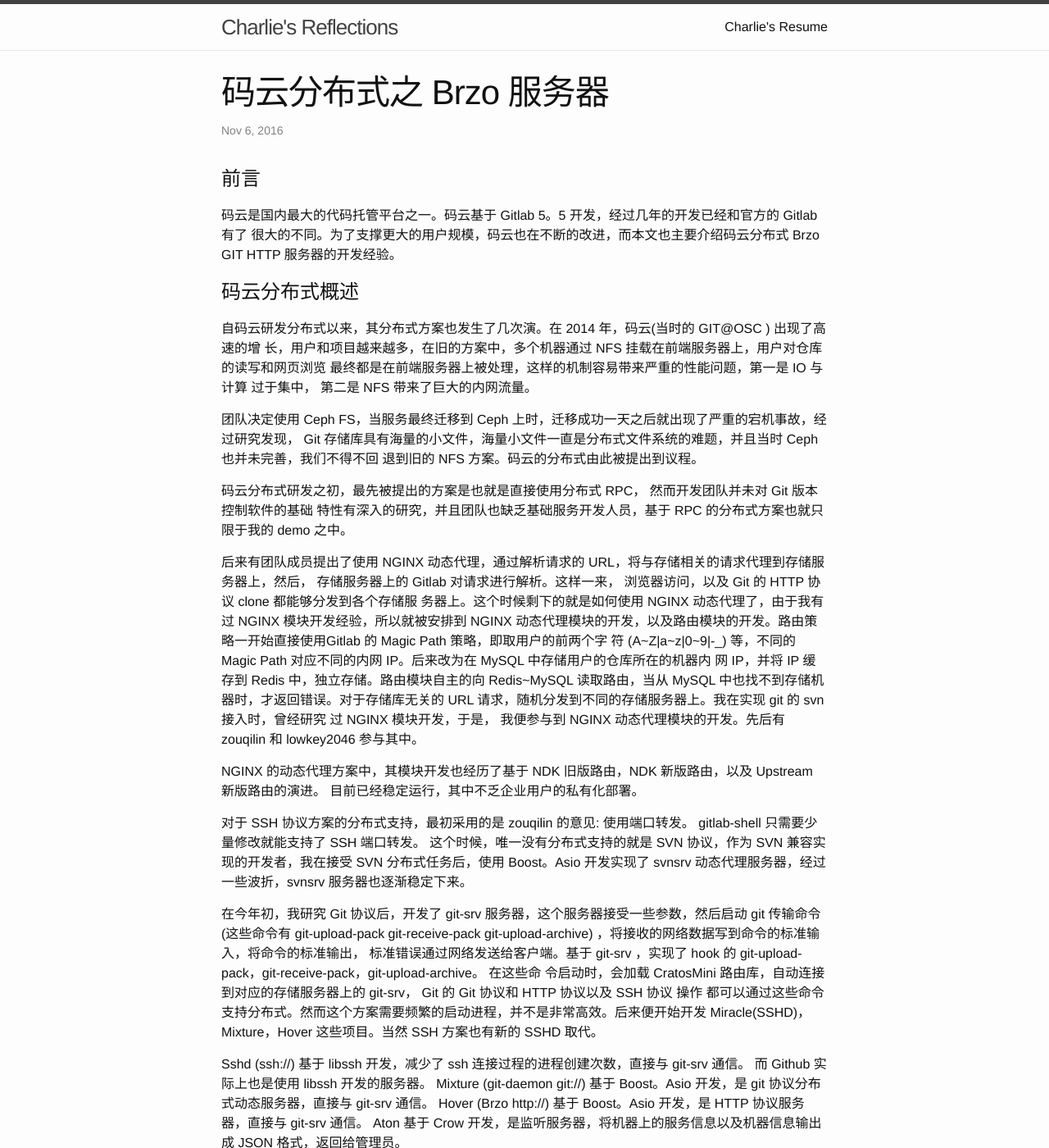
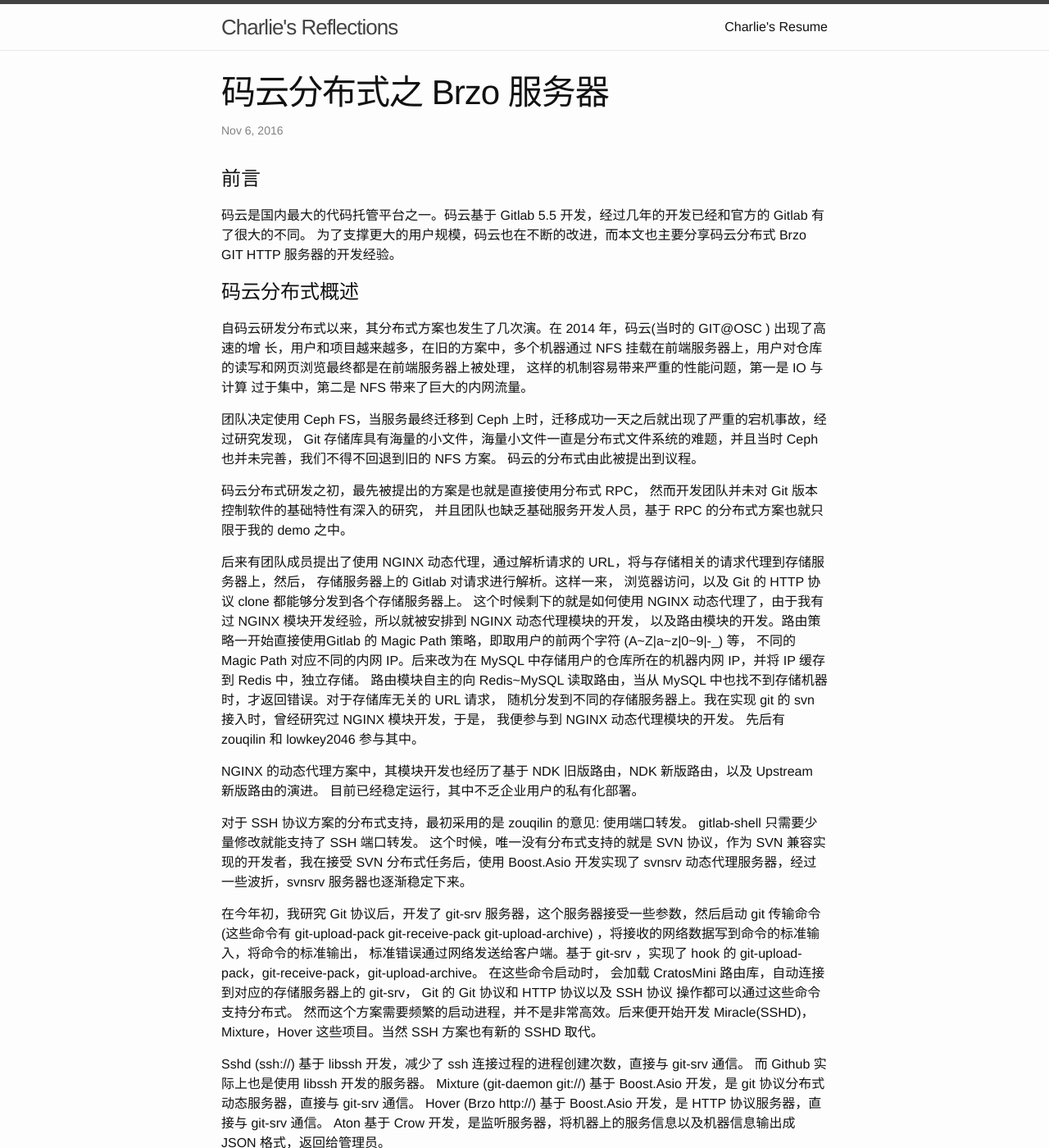
Before and after one commit to fcharlie/fcharlie.github.io, a Jekyll site: the page built from _posts/2016-11-05-Brzo.md, in a window 1280 px wide and 1400 px high. Shown: the whole window at 82% size. Built offline with Jekyll 4.4.1, drawn with Linux system fonts in a browser that asks for light colours; some of the changed text lies outside the part shown.

Commit message:
Fix spell

```diff
--- a/_posts/2016-11-05-Brzo.md
+++ b/_posts/2016-11-05-Brzo.md
@@ -8,50 +8,47 @@
 
 # 前言
 
-码云是国内最大的代码托管平台之一。码云基于 Gitlab 5。5 开发，经过几年的开发已经和官方的 Gitlab 有了
-很大的不同。为了支撑更大的用户规模，码云也在不断的改进，而本文也主要介绍码云分布式 Brzo GIT HTTP
-服务器的开发经验。
+码云是国内最大的代码托管平台之一。码云基于 Gitlab 5.5 开发，经过几年的开发已经和官方的 Gitlab 有了很大的不同。
+为了支撑更大的用户规模，码云也在不断的改进，而本文也主要分享码云分布式 Brzo GIT HTTP 服务器的开发经验。
 
 # 码云分布式概述
 
 自码云研发分布式以来，其分布式方案也发生了几次演。在 2014 年，码云(当时的 GIT@OSC ) 出现了高速的增
-长，用户和项目越来越多，在旧的方案中，多个机器通过 NFS 挂载在前端服务器上，用户对仓库的读写和网页浏览
-最终都是在前端服务器上被处理，这样的机制容易带来严重的性能问题，第一是 IO 与 计算 过于集中，
-第二是 NFS 带来了巨大的内网流量。
+长，用户和项目越来越多，在旧的方案中，多个机器通过 NFS 挂载在前端服务器上，用户对仓库的读写和网页浏览最终都是在前端服务器上被处理，
+这样的机制容易带来严重的性能问题，第一是 IO 与计算 过于集中，第二是 NFS 带来了巨大的内网流量。
 
 团队决定使用 Ceph FS，当服务最终迁移到 Ceph 上时，迁移成功一天之后就出现了严重的宕机事故，经过研究发现，
-Git 存储库具有海量的小文件，海量小文件一直是分布式文件系统的难题，并且当时 Ceph 也并未完善，我们不得不回
-退到旧的 NFS 方案。码云的分布式由此被提出到议程。
+Git 存储库具有海量的小文件，海量小文件一直是分布式文件系统的难题，并且当时 Ceph 也并未完善，我们不得不回退到旧的 NFS 方案。
+码云的分布式由此被提出到议程。
 
-码云分布式研发之初，最先被提出的方案是也就是直接使用分布式 RPC， 然而开发团队并未对 Git 版本控制软件的基础
-特性有深入的研究，并且团队也缺乏基础服务开发人员，基于 RPC 的分布式方案也就只限于我的 demo 之中。
+码云分布式研发之初，最先被提出的方案是也就是直接使用分布式 RPC， 然而开发团队并未对 Git 版本控制软件的基础特性有深入的研究，
+并且团队也缺乏基础服务开发人员，基于 RPC 的分布式方案也就只限于我的 demo 之中。
 
 后来有团队成员提出了使用 NGINX 动态代理，通过解析请求的 URL，将与存储相关的请求代理到存储服务器上，然后，
-存储服务器上的 Gitlab 对请求进行解析。这样一来， 浏览器访问，以及 Git 的 HTTP 协议 clone 都能够分发到各个存储服
-务器上。这个时候剩下的就是如何使用 NGINX 动态代理了，由于我有过 NGINX 模块开发经验，所以就被安排到 NGINX
-动态代理模块的开发，以及路由模块的开发。路由策略一开始直接使用Gitlab 的 Magic Path 策略，即取用户的前两个字
-符 (A~Z|a~z|0~9|-_) 等，不同的 Magic Path 对应不同的内网 IP。后来改为在 MySQL 中存储用户的仓库所在的机器内
-网 IP，并将 IP 缓存到 Redis 中，独立存储。路由模块自主的向 Redis~MySQL 读取路由，当从 MySQL 中也找不到存储机
-器时，才返回错误。对于存储库无关的 URL 请求，随机分发到不同的存储服务器上。我在实现 git 的 svn 接入时，曾经研究
-过 NGINX 模块开发，于是， 我便参与到 NGINX 动态代理模块的开发。先后有 zouqilin 和 lowkey2046 参与其中。
+存储服务器上的 Gitlab 对请求进行解析。这样一来， 浏览器访问，以及 Git 的 HTTP 协议 clone 都能够分发到各个存储服务器上。
+这个时候剩下的就是如何使用 NGINX 动态代理了，由于我有过 NGINX 模块开发经验，所以就被安排到 NGINX 动态代理模块的开发，
+以及路由模块的开发。路由策略一开始直接使用Gitlab 的 Magic Path 策略，即取用户的前两个字符 (A~Z|a~z|0~9|-_) 等，
+不同的 Magic Path 对应不同的内网 IP。后来改为在 MySQL 中存储用户的仓库所在的机器内网 IP，并将 IP 缓存到 Redis 中，独立存储。
+路由模块自主的向 Redis~MySQL 读取路由，当从 MySQL 中也找不到存储机器时，才返回错误。对于存储库无关的 URL 请求，
+随机分发到不同的存储服务器上。我在实现 git 的 svn 接入时，曾经研究过 NGINX 模块开发，于是， 我便参与到 NGINX 动态代理模块的开发。
+先后有 zouqilin 和 lowkey2046 参与其中。
 
 NGINX 的动态代理方案中，其模块开发也经历了基于 NDK 旧版路由，NDK 新版路由，以及 Upstream 新版路由的演进。
 目前已经稳定运行，其中不乏企业用户的私有化部署。
 
 对于 SSH 协议方案的分布式支持，最初采用的是 zouqilin 的意见: 使用端口转发。 gitlab-shell 只需要少量修改就能支持了 SSH 端口转发。
-这个时候，唯一没有分布式支持的就是 SVN 协议，作为 SVN 兼容实现的开发者，我在接受 SVN 分布式任务后，使用 Boost。Asio 开发实现了
+这个时候，唯一没有分布式支持的就是 SVN 协议，作为 SVN 兼容实现的开发者，我在接受 SVN 分布式任务后，使用 Boost.Asio 开发实现了
 svnsrv 动态代理服务器，经过一些波折，svnsrv 服务器也逐渐稳定下来。
 
 在今年初，我研究 Git 协议后，开发了 git-srv 服务器，这个服务器接受一些参数，然后启动 git 传输命令
 (这些命令有 git-upload-pack git-receive-pack git-upload-archive) ，将接收的网络数据写到命令的标准输入，将命令的标准输出，
-标准错误通过网络发送给客户端。基于 git-srv ，实现了 hook 的 git-upload-pack，git-receive-pack，git-upload-archive。 在这些命
-令启动时，会加载 CratosMini 路由库，自动连接到对应的存储服务器上的 git-srv， Git 的 Git 协议和 HTTP 协议以及 SSH 协议 操作
-都可以通过这些命令支持分布式。然而这个方案需要频繁的启动进程，并不是非常高效。后来便开始开发 Miracle(SSHD)，Mixture，Hover
-这些项目。当然 SSH 方案也有新的 SSHD 取代。
+标准错误通过网络发送给客户端。基于 git-srv ，实现了 hook 的 git-upload-pack，git-receive-pack，git-upload-archive。 在这些命令启动时，
+会加载 CratosMini 路由库，自动连接到对应的存储服务器上的 git-srv， Git 的 Git 协议和 HTTP 协议以及 SSH 协议 操作都可以通过这些命令支持分布式。
+然而这个方案需要频繁的启动进程，并不是非常高效。后来便开始开发 Miracle(SSHD)，Mixture，Hover 这些项目。当然 SSH 方案也有新的 SSHD 取代。
 
 Sshd (ssh://)  基于 libssh 开发，减少了 ssh 连接过程的进程创建次数，直接与 git-srv 通信。 而 Github 实际上也是使用 libssh 开发的服务器。
-Mixture (git-daemon git://) 基于 Boost。Asio 开发，是 git 协议分布式动态服务器，直接与 git-srv 通信。
-Hover (Brzo http://) 基于 Boost。Asio 开发，是 HTTP 协议服务器，直接与 git-srv 通信。
+Mixture (git-daemon git://) 基于 Boost.Asio 开发，是 git 协议分布式动态服务器，直接与 git-srv 通信。
+Hover (Brzo http://) 基于 Boost.Asio 开发，是 HTTP 协议服务器，直接与 git-srv 通信。
 Aton 基于 Crow 开发，是监听服务器，将机器上的服务信息以及机器信息输出成 JSON 格式，返回给管理员。
 
 这些服务的实现，使得码云整个架构变得清晰起来。也能够支撑更大的用户规模，更好的横向扩展。
@@ -225,11 +220,12 @@
 };
 {% endhighlight %}
 
-ChunkedsizeEx 负责解析，根据返回值的不同，Session 将决定写 chunk 到后端还是继续读取。这样虽然使编码变得复杂，当减少内存分配，降低拷贝
+ChunkedsizeEx 负责解析，根据返回值的不同，Session 将决定写 chunk 到后端还是继续读取。这样虽然使编码变得复杂，当减少内存分配，降低拷贝。
 这对于长期运行的服务器来说，是非常重要的。
 
-生成 chunked 编码时，使用 async_read_some 读取一定大小的数据，准备的缓冲区预留前8个字节，后2字节，共计10字节，读取到数据后，将数据长度
-按照 chunk 规定格式写入前8个字节，8字节与缓冲区大小有关，尾部写入 "\r\n"。与存储服务器连接断开时(或者进程关闭输出)，写入 chunk-end 即 "0\r\n\r\n"
+生成 chunked 编码时，使用 async_read_some 读取一定大小的数据，准备的缓冲区预留前8个字节，后2字节，共计10字节，读取到数据后，
+将数据长度按照 chunk 规定格式写入前8个字节，8字节与缓冲区大小有关，尾部写入 "\r\n"。与存储服务器连接断开时(或者进程关闭输出)，
+写入 chunk-end 即 "0\r\n\r\n"
 
 这种 chunk 策略，能够减少内存拷贝，降低服务器资源占用。Brzo 的 clone 速度和 GIT 协议服务器 Mixture (git-daemon) 接近。
 
@@ -237,10 +233,10 @@
 
 Git 客户端在 fetch 的 POST 请求时，发送给客户端的需要的引用列表一般使用 gzip 编码，此时 Content-Encoding 对应的编码是 gzip。
 
-[gzip](https://en。wikipedia。org/wiki/Gzip) 使用的是 Deflate 算法，要解析 gzip，通常的办法是使用 zlib 来实现。在 我开发 Exile 时，就使用过
-zlib 解析 gzip [GZipStream。cpp](https://github。com/fstudio/Exile/blob/659294de0fa81b2f04c409afe23657f7d3a91f31/Exile/GZipStream。cpp)
-当然， GZipStream。cpp 解析的是已知 gzip 编码大小，一次性解析完毕就行，Brzo 解析则是读取多少解析多少，所以这里使用了类似与 ChunkedsizeImpl 的
-策略。
+[gzip](https://en.wikipedia.org/wiki/Gzip) 使用的是 Deflate 算法，要解析 gzip，通常的办法是使用 zlib 来实现。在 我开发 Exile 时，就使用过
+zlib 解析 gzip [GZipStream.cpp](https://github.com/fstudio/Exile/blob/659294de0fa81b2f04c409afe23657f7d3a91f31/Exile/GZipStream.cpp)
+当然， GZipStream.cpp 解析的是已知 gzip 编码大小，一次性解析完毕就行，Brzo 解析则是读取多少解析多少，
+所以这里使用了类似与 ChunkedsizeImpl 的策略。
 
 {% highlight cpp %}
 class GZipExchange {
@@ -248,7 +244,7 @@
   GZipExchange();
   ~GZipExchange();
   bool Initialize(char *refbuf， size_t bufsize); ////
-  bool IsEmpty() const { return stream_。avail_out != 0; }
+  bool IsEmpty() const { return stream_.avail_out != 0; }
   bool AvailableJoin(const char *buf， size_t len);
   ssize_t Decompress();
 
@@ -265,15 +261,15 @@
 
 ## Unix domain socket 支持
 
-Brzo 核心版运行在 Linux 上，用户在使用 NGINX， Apache 之类的 HTTP 服务器作为负载均衡服务器时，可以
-通过 Unix domain socket 与 Brzo 通信， Brzo 基于 Boost。Asio 开发，在实现对 Unix domain socket 的支持
-时也就考虑到使用 Boost。Asio 的方案。
+Brzo 核心版运行在 Linux 上，用户在使用 NGINX， Apache 之类的 HTTP 服务器作为负载均衡服务器时，
+可以通过 Unix domain socket 与 Brzo 通信，
+ Brzo 基于 Boost.Asio 开发，在实现对 Unix domain socket 的支持时也就考虑到使用 Boost.Asio 的方案。
 
-Boost。Asio 支持 Unix domain socket 可以使用:
-[[boost::asio::local::stream_protocol::socket](http://www。boost。org/doc/libs/1_62_0/doc/html/boost_asio/reference/local__stream_protocol/socket。html)]
+Boost.Asio 支持 Unix domain socket 可以使用:
+[boost::asio::local::stream_protocol::socket](http://www.boost.org/doc/libs/1_62_0/doc/html/boost_asio/reference/local__stream_protocol/socket.html)
 
-而普通的 TCP 使用 boost::asio::ip::tcp::socket， 两个类都拥有相同的读写函数，可以直接使用模板包装一下，就可以支持两种 socket 了。更多的细节可以
-查看开源版本源码。
+而普通的 TCP 使用 boost::asio::ip::tcp::socket， 两个类都拥有相同的读写函数，可以直接使用模板包装一下，就可以支持两种 socket 了。
+更多的细节可以查看开源版本源码。
 
 # Brzo 开源版本
 
@@ -286,13 +282,13 @@
 {% highlight cpp %}
 #ifndef PROCESS_HPP
 #define PROCESS_HPP
-#include <boost/asio。hpp>
+#include <boost/asio.hpp>
 #ifdef _WIN32
-#include <boost/asio/windows/stream_handle。hpp>
+#include <boost/asio/windows/stream_handle.hpp>
 typedef boost::asio::windows::stream_handle stdiostream;
 typedef DWORD ProcessId;
 #else
-#include <boost/asio/posix/stream_descriptor。hpp>
+#include <boost/asio/posix/stream_descriptor.hpp>
 typedef boost::asio::posix::stream_descriptor stdiostream;
 typedef pid_t ProcessId;
 #endif
@@ -327,12 +323,12 @@
     boost::asio::async_read(output_， buffers， handler);
   }
   void cancel() {
-    input_。cancel();
-    output_。cancel();
+    input_.cancel();
+    output_.cancel();
   }
   void cancel(boost::system::error_code &ec) {
-    input_。cancel(ec);
-    output_。cancel(ec);
+    input_.cancel(ec);
+    output_.cancel(ec);
   }
 
 private:
@@ -349,8 +345,8 @@
 
 ## Windows 命名管道
 
-在 Windows 中，匿名管道不支持端口完成，而对于 boost stream_handle 而言，不支持端口完成意味着不能异步读写，所以我们需要改造新的
-管道，实际上匿名管道是命名管道的一种特殊实现，同样的，我们也可以使用命名管道实现支持端口完成的等价匿名管道。
+在 Windows 中，匿名管道不支持端口完成，而对于 boost stream_handle 而言，不支持端口完成意味着不能异步读写，
+所以我们需要改造新的管道，实际上匿名管道是命名管道的一种特殊实现，同样的，我们也可以使用命名管道实现支持端口完成的等价匿名管道。
 
 {% highlight cpp %}
 BOOL WINAPI MzCreatePipeEx(OUT LPHANDLE lpReadPipe， OUT LPHANDLE lpWritePipe，
@@ -364,7 +360,7 @@
   //
 
   auto PipeId = InterlockedIncrement(&ProcessPipeId_);
-  StringCchPrintfW(PipeNameBuffer， MAX_PATH， L"\\\\。\\Pipe\\Brzo。%08x。%08x"，
+  StringCchPrintfW(PipeNameBuffer， MAX_PATH， L"\\\\。\\Pipe\\Brzo.%08x.%08x"，
                    GetCurrentProcessId()， PipeId);
 
   ReadPipeHandle = CreateNamedPipeW(
@@ -410,4 +406,4 @@
 # 备注
 
 1. 此处 NDK 是 ngx_devel_kit， nginx development kit
-2. RIO - [Registered Input/Output (RIO) API Extensions](https://msdn。microsoft。com/en-us/library/hh997032。aspx)
+2. RIO - [Registered Input/Output (RIO) API Extensions](https://msdn.microsoft.com/en-us/library/hh997032.aspx)
```
Also changed, not shown: other parts of _posts/2016-11-05-Brzo.md (+42 -44 lines).
